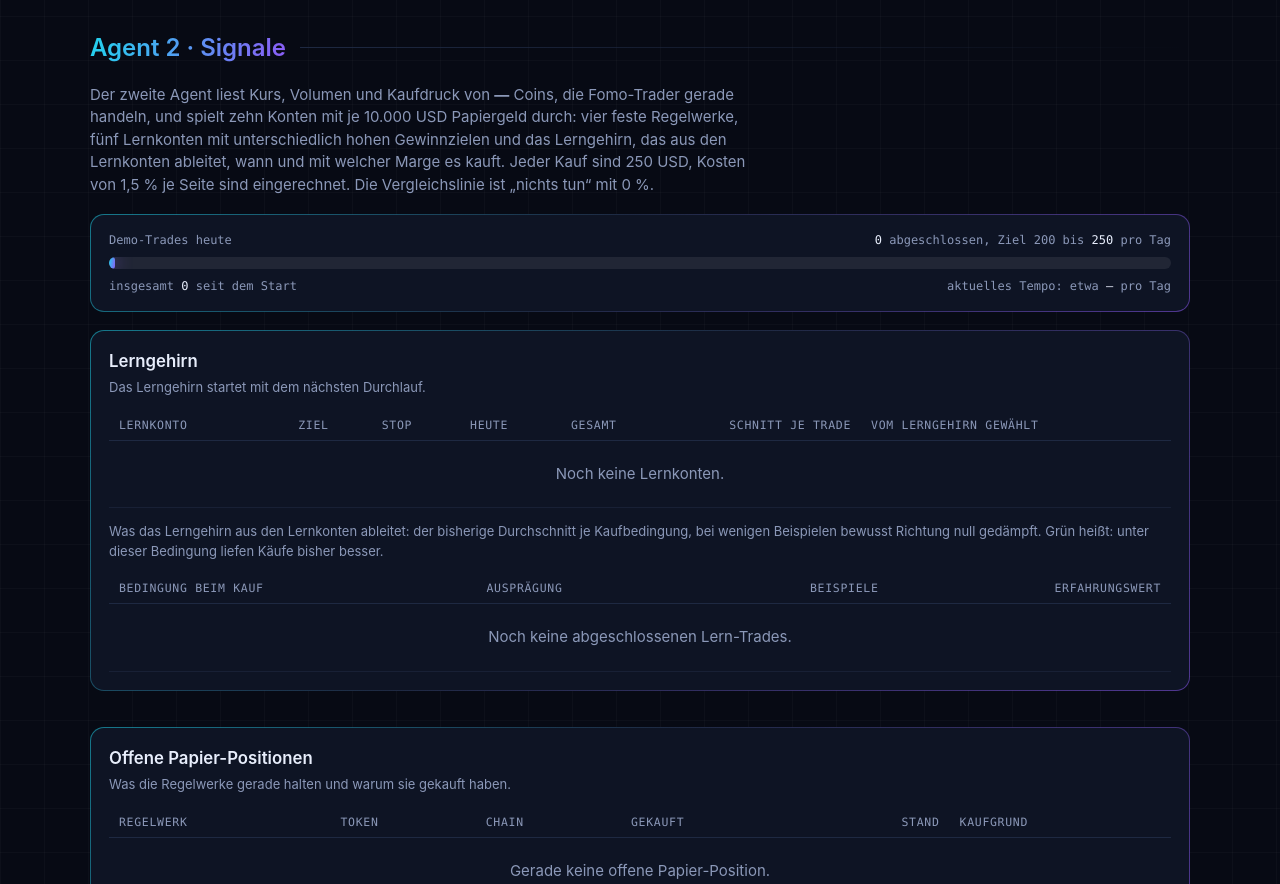
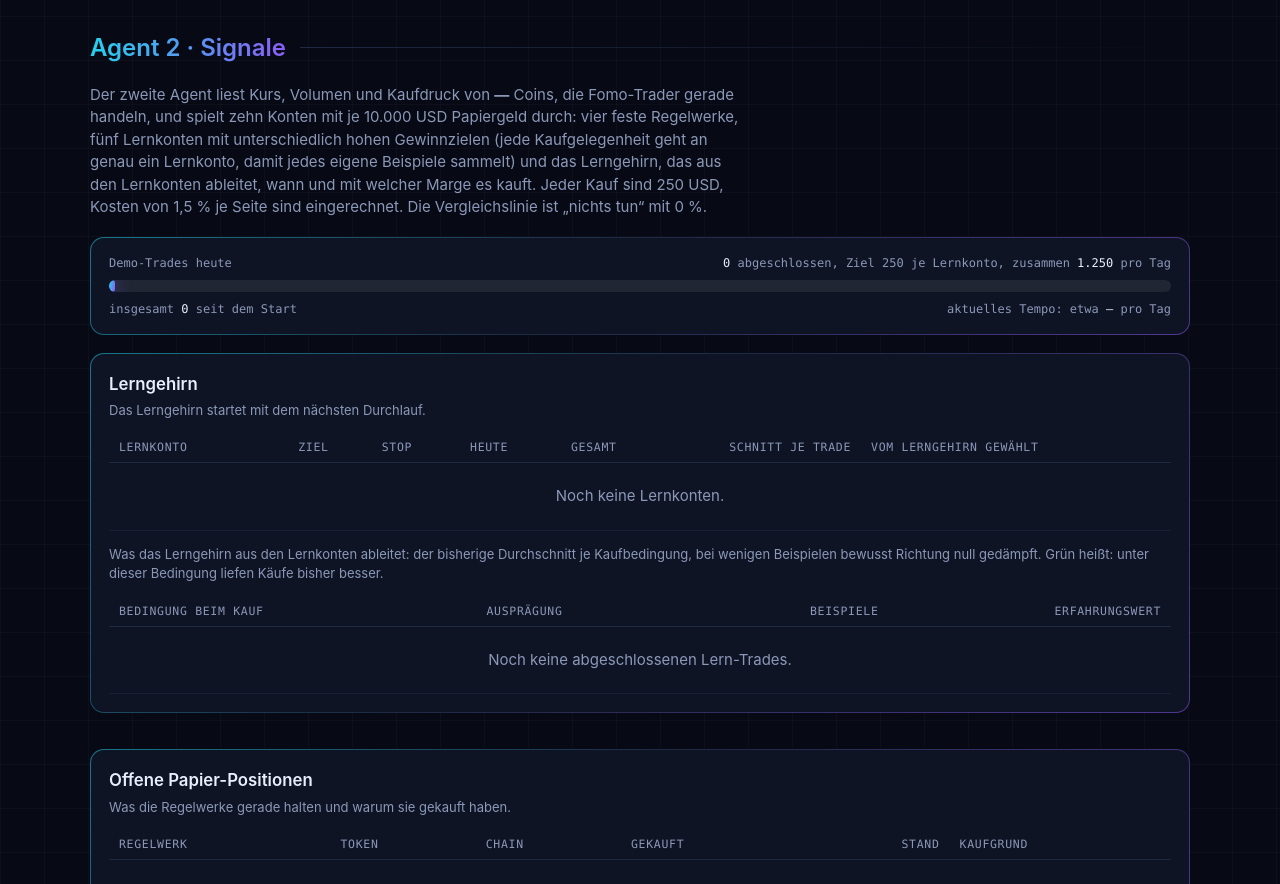
Before and after one commit to loti-karotti/fomo-agent-dashboard, a plain HTML site: page index.html in a window 1280 px wide. Shown: the part 1216-2100 px from the top of the page. Drawn offline with Linux system fonts and the light colour scheme.

Commit message:
Tagesziel je Lernkonto

```diff
--- a/index.html
+++ b/index.html
@@ -122,10 +122,10 @@ li { margin: 4px 0; max-width: 75ch; }
   </section>
 
   <div class="divider"><h2>Agent 2 · Signale</h2></div>
-  <p class="intro">Der zweite Agent liest Kurs, Volumen und Kaufdruck von <b id="a2-coins">—</b> Coins, die Fomo-Trader gerade handeln, und spielt zehn Konten mit je 10.000 USD Papiergeld durch: vier feste Regelwerke, fünf Lernkonten mit unterschiedlich hohen Gewinnzielen und das Lerngehirn, das aus den Lernkonten ableitet, wann und mit welcher Marge es kauft. Jeder Kauf sind 250 USD, Kosten von 1,5 % je Seite sind eingerechnet. Die Vergleichslinie ist „nichts tun“ mit 0 %.</p>
+  <p class="intro">Der zweite Agent liest Kurs, Volumen und Kaufdruck von <b id="a2-coins">—</b> Coins, die Fomo-Trader gerade handeln, und spielt zehn Konten mit je 10.000 USD Papiergeld durch: vier feste Regelwerke, fünf Lernkonten mit unterschiedlich hohen Gewinnzielen (jede Kaufgelegenheit geht an genau ein Lernkonto, damit jedes eigene Beispiele sammelt) und das Lerngehirn, das aus den Lernkonten ableitet, wann und mit welcher Marge es kauft. Jeder Kauf sind 250 USD, Kosten von 1,5 % je Seite sind eingerechnet. Die Vergleichslinie ist „nichts tun“ mit 0 %.</p>
 
   <section class="card window">
-    <div class="row"><span>Demo-Trades heute</span><span><b id="a2-done">—</b> abgeschlossen, Ziel 200 bis <b id="a2-goal">—</b> pro Tag</span></div>
+    <div class="row"><span>Demo-Trades heute</span><span><b id="a2-done">—</b> abgeschlossen, Ziel 250 je Lernkonto, zusammen <b id="a2-goal">—</b> pro Tag</span></div>
     <div class="track" role="img" aria-label="Fortschritt zum Tagesziel abgeschlossener Demo-Trades"><div class="fill" id="a2-fill"></div></div>
     <div class="row"><span>insgesamt <b id="a2-total">—</b> seit dem Start</span><span>aktuelles Tempo: etwa <b id="a2-tempo">—</b> pro Tag</span></div>
   </section>
@@ -265,9 +265,9 @@ li { margin: 4px 0; max-width: 75ch; }
         el('td', d.schnitt_pct == null ? 'num' : cls(d.schnitt_pct), d.schnitt_pct == null ? '—' : signed(d.schnitt_pct, 2, ' %')), d.gewaehlt ? pill('aktuelle Wahl', 'ok') : el('td', null, '')); return tr; });
     rowsOrEmpty($('t-beliefs'), s.liste_glauben || [], 4, 'Noch keine abgeschlossenen Lern-Trades.', (d) => { const tr = el('tr');
       tr.append(el('td', null, d.merkmal), el('td', null, d.auspraegung), el('td', 'num', d.trades), el('td', cls(d.wert_pct), signed(d.wert_pct, 2, ' %'))); return tr; });
-    $('a2-done').textContent = de(s.a2_heute || 0); $('a2-goal').textContent = de(s.a2_ziel || 250);
+    $('a2-done').textContent = de(s.a2_heute || 0); $('a2-goal').textContent = de(s.a2_ziel || 1250);
     $('a2-total').textContent = de(s.a2_abgeschlossen || 0); $('a2-tempo').textContent = s.a2_tempo != null ? de(s.a2_tempo) : '—';
-    $('a2-fill').style.width = Math.min(100, (s.a2_heute || 0) / (s.a2_ziel || 250) * 100) + '%';
+    $('a2-fill').style.width = Math.min(100, (s.a2_heute || 0) / (s.a2_ziel || 1250) * 100) + '%';
     rowsOrEmpty($('t-done'), s.liste_abgeschlossen || [], 7, 'Noch kein abgeschlossener Demo-Trade.', (d) => { const tr = el('tr');
       tr.append(el('td', 'mono', d.zeit), el('td', null, d.strategie), el('td', null, '$' + d.token), el('td', 'mono', d.chain), el('td', cls(d.ergebnis_pct), signed(d.ergebnis_pct, 1, ' %')), el('td', cls(d.ergebnis_usd), signed(d.ergebnis_usd, 2, '')), el('td', null, d.grund)); return tr; });
     rowsOrEmpty($('t-learn'), s.liste_lernen || [], 6, 'Noch keine abgeschlossenen Trades zum Auswerten.', (d) => { const tr = el('tr');
```
